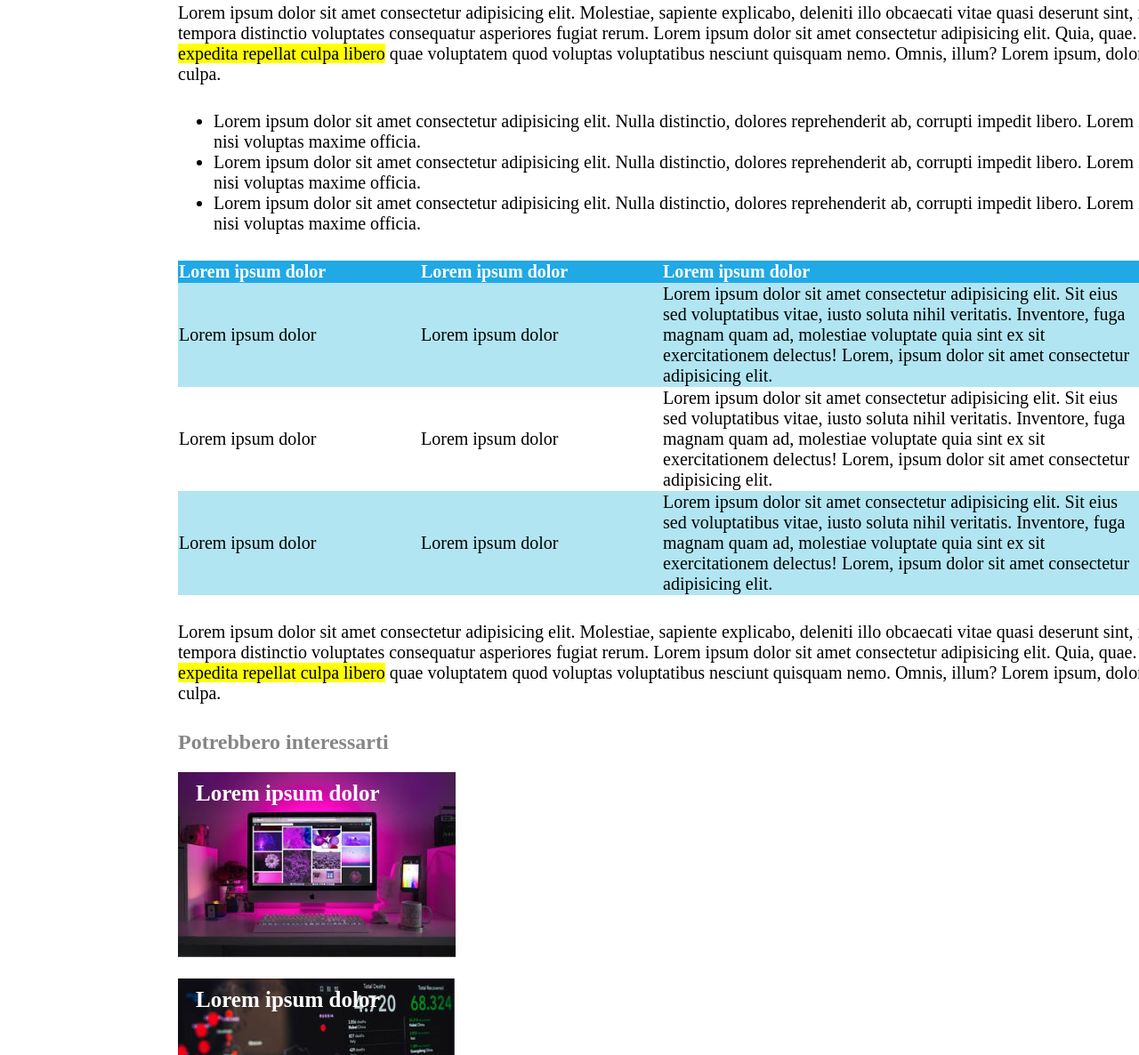
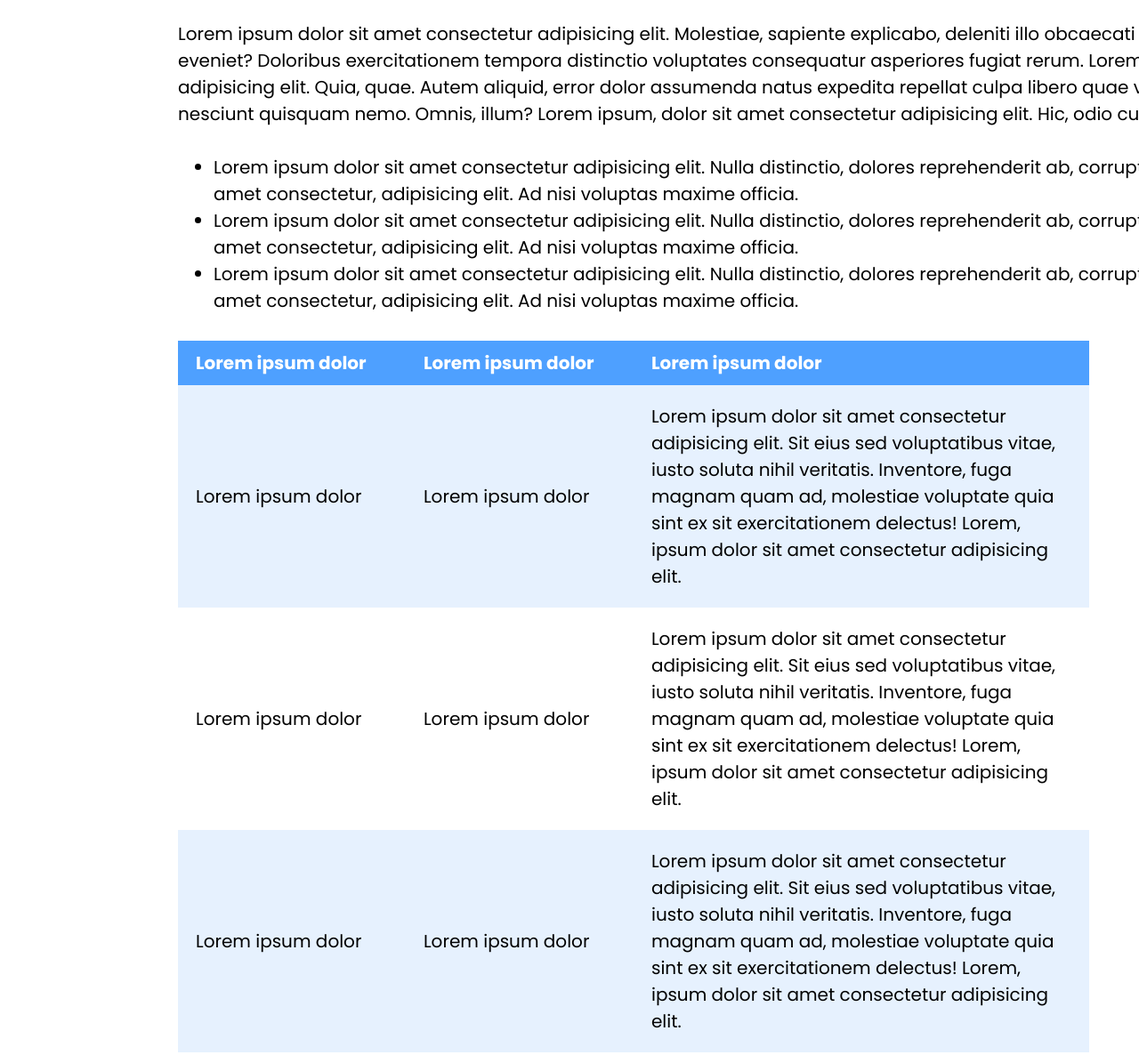
Before and after one commit to andrea-salvalaggio/html-css-booleaner, a plain HTML site: page index.html in a window 1280 px wide. Shown: the part 1531-2717 px from the top of the page at 89% size. Drawn offline with Linux system fonts and the light colour scheme.

Commit message:
the-booleaner-bonus-def-1

```diff
--- a/css/stylebonus.css
+++ b/css/stylebonus.css
@@ -12,6 +12,8 @@
 
 #title-footer{
     color: #868686;
+    font-family: 'Poppins', sans-serif;
+    text-decoration: underline;
 }
 
 .header-bg{
@@ -24,11 +26,14 @@
 
 .title{
     font-size: 50px;
+    font-family: 'Poppins', sans-serif;
+    line-height: 60px;
 }
 
 .link{
     text-decoration: none;
     color: #41b6e9;
+    font-family: 'Poppins', sans-serif;
 }
 
 .block-1{
@@ -48,16 +53,25 @@
 .block-1 h2{
     font-size: 20px;
     color: #868686;
+    font-family: 'Poppins', sans-serif;
+    font-style: italic;
 }
 
 .block-1 p{
     font-size: 20px;
     color: #868686;
+    font-family: 'Poppins', sans-serif;
+    font-style: italic;
+}
+
+.block-2 p{
+    font-size: 15px;
 }
 
 main p{
     font-size: 20px;
     text-align: left;
+    font-family: 'Poppins', sans-serif;
 }
 
 .text-1{
@@ -65,42 +79,52 @@ main p{
     margin-bottom: 30px;
     width: 1500px;
     margin-left: 200px;
+    font-family: 'Poppins', sans-serif;
 }
 
-.highlighted{
+/* .highlighted{
     background-color: yellow;
-}
+} */
 
 .table{
-    width: 85%;
+    width: 80%;
     text-align: left;
     font-size: 20px;
     border-spacing: 0;
     margin-bottom: 30px;
     margin-left: 200px;
+    font-family: 'Poppins', sans-serif;
 }
 
 .thead{
     color: white;
-    background-color: #20a9e5;
+    background-color: #4ea0ff;
 }
 
 .larghezza-1{
     width: 10%;
+    padding-top: 10px;
+    padding-bottom: 10px;
+    padding-left: 20px;
 }
 
 .larghezza-2{
     width: 20%;
+    padding-left: 20px;
 }
 
 .tbody{
-    background-color: #b1e5f2;
+    background-color: hsl(212, 93%, 95%);
     height: 50%;
 }
 
 .tbody-1{
     background-color: white;
     height: 50%;
+}
+
+tbody td{
+    padding: 20px;
 }
 
 .footer-img{
@@ -117,6 +141,7 @@ main p{
     font-weight: bold;
     color: white;
     max-width: 300px;
+    font-family: 'Poppins', sans-serif;
 }
 
 main{
--- a/index.html
+++ b/index.html
@@ -7,6 +7,9 @@
     <title>The Booleaner</title>
     <!-- <link rel="stylesheet" href="./css/style.css"> -->
     <link rel="stylesheet" href="./css/stylebonus.css">
+    <link rel="preconnect" href="https://fonts.googleapis.com">
+    <link rel="preconnect" href="https://fonts.gstatic.com" crossorigin>
+    <link href="https://fonts.googleapis.com/css2?family=Poppins:ital,wght@0,100;0,200;0,300;0,400;0,500;0,600;0,700;0,800;0,900;1,100;1,200;1,300;1,400;1,500;1,600;1,700;1,800;1,900&display=swap" rel="stylesheet">
 </head>
 <body>
     <header>
```
